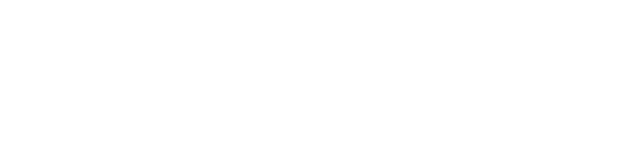
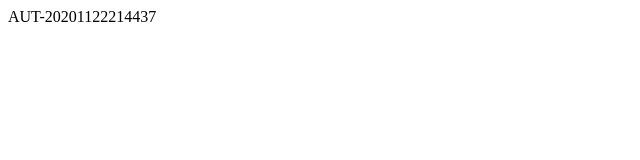
Before and after one commit to AutoTest91/Desafio, a plain HTML site: page index.html in a window 1280 px wide. Shown: the whole page, without its empty margins (0-640 px from the left). Drawn offline with Linux system fonts and the light colour scheme.

Commit message:
index.html
Add AUT-20201122214437 to line 8.

```diff
--- a/index.html
+++ b/index.html
@@ -5,6 +5,6 @@
     <meta charset="utf-8">
   </head>
   <body>
-
+AUT-20201122214437
   </body>
 </html>
```
